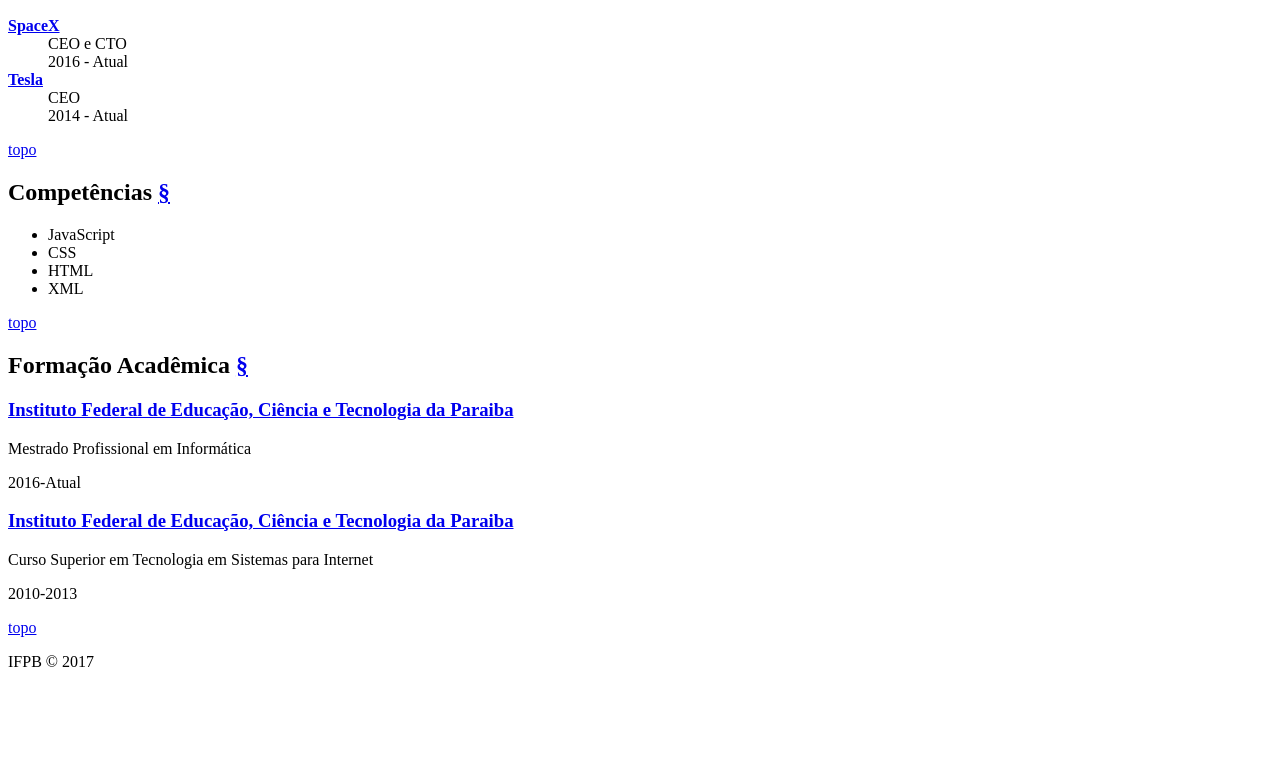
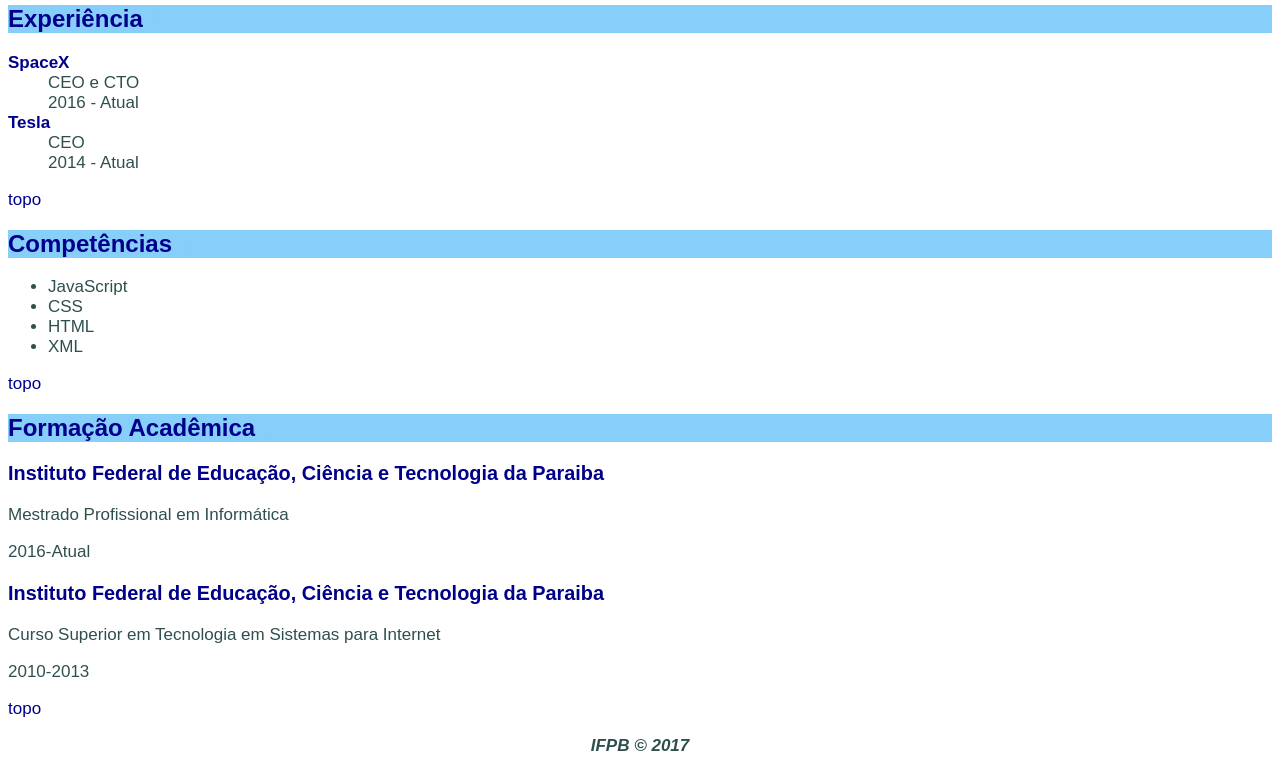
Before and after one commit to Filipe-Rds/Cursos, a plain HTML site: page Atividade - L.M/site/index.html in a window 1280 px wide. Shown: the part 735-1508 px from the top of the page. Before the commit the page ends 1422 px from the top, so only its background shows below. Drawn offline with Linux system fonts and the light colour scheme.

Commit message:
Atividade finalizada

```diff
--- a/Atividade - L.M/site/css/style.css
+++ b/Atividade - L.M/site/css/style.css
@@ -0,0 +1,48 @@
+@import url("./text.css");
+
+html {
+  color: darkslategrey;
+  background-color: white;
+  font-family: arial, sans-serif;
+  font-size: 17px;
+}
+
+h1 {
+  font-size: 30px;
+}
+
+h2 {
+  font-size: 24px;
+  background-color: lightskyblue;
+}
+
+h1,
+h2,
+a,
+a:visited {
+  color: darkblue;
+}
+
+a,
+a:visited {
+  text-decoration: none;
+}
+
+a:hover {
+  text-decoration: underline;
+}
+
+h1 a,
+h1 a:visited {
+  color: white;
+}
+
+h2 a,
+h2 a:visited {
+  color: lightskyblue;
+}
+
+h1:hover a,
+h2:hover a {
+  color: darkblue;
+}
--- /dev/null
+++ b/Atividade - L.M/site/css/text.css
@@ -0,0 +1,12 @@
+
+.text-italic {
+  font-style: italic;
+}
+
+.text-bold {
+  font-weight: bold;
+}
+
+.text-center {
+  text-align: center;
+}
--- a/Atividade - L.M/site/index.html
+++ b/Atividade - L.M/site/index.html
@@ -2,7 +2,8 @@
 <html lang="en">
 <head>
     <meta charset="UTF-8">
-    <title>Document</title>
+    <title>Curriculun Vitae</title>
+    <link rel="stylesheet" href="./css/style.css">
 </head>
 <body>
   <div id="article">
@@ -73,7 +74,7 @@
     <p><a href="#">topo</a></p>
   </div>
   <div id="footer">
-    <p id="copyright">IFPB &copy; 2017</p>
+    <p id="copyright" class="text-center text-bold text-italic">IFPB &copy; 2017</p>
   </div>
 </body>
 </html>
```
Also changed, not shown: Atividade - L.M/site/pages/resumo.html (+2 -2 lines).
